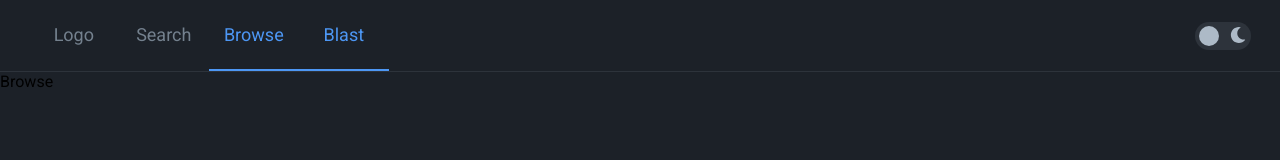
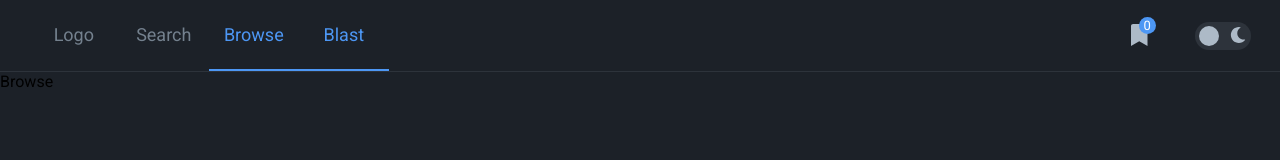
Before and after one commit to kmkvc3/bachelor, a Next.js app: page /browse in a window 1280 px wide. Shown: the top 160 px of the page. Built offline with nearby package versions, Linux system fonts and the light colour scheme.

Commit message:
Some adjustments

```diff
--- a/BookmarksHandler.ts
+++ b/BookmarksHandler.ts
@@ -10,8 +10,10 @@ class BookmarksHandler {
   private saveAccessions(): void {
     localStorage.setItem("accessions", JSON.stringify(this.accessions));
   }
-  public setAccessions(payload: Array<Bookmark>) {
-    this.accessions = JSON.parse(localStorage.getItem("accessions"));
+  public setAccessions() {
+    const localAcessions = JSON.parse(localStorage.getItem("accessions"));
+    localAcessions ? this.accessions = localAcessions : this.accessions = []
+
   }
   public getAccessions(): Array<Bookmark> {
     return this.accessions;
--- a/components/Bookmarks.tsx
+++ b/components/Bookmarks.tsx
@@ -23,7 +23,6 @@ export default function Bookmarks() {
     if(storedBookmarks) {
       setBookmarks(storedBookmarks);
     }
-    BookmarksHandler.setAccessions(storedBookmarks);
   }, []);
 
   return (
--- a/components/BookmarksIcon.module.css
+++ b/components/BookmarksIcon.module.css
@@ -1,9 +1,23 @@
 .wrapper {
     margin-right: 3rem;
+    position: relative;
 }
 .wrapper svg {
     height: 100%;
-    font-size: 20px;
+    font-size: 22px;
     color: var(--primary-text);
     cursor: pointer;
 }
+.count {
+    position: absolute;
+    top: -7px;
+    left: 8px;
+    background-color: var(--main-blue);
+    border-radius: 50%;
+    height: 17px;
+    width: 17px;
+    color: white;
+    font-size: 13px;
+    text-align: center;
+    line-height: 17px;
+}
--- a/components/BookmarksIcon.tsx
+++ b/components/BookmarksIcon.tsx
@@ -17,14 +17,23 @@ export default function Bookmarks() {
 
   function updateBookmarks() {
     const storedBookmarks = getBookmarksFromStorage();
-    setBookmarks(storedBookmarks);
+    if(storedBookmarks) {
+      setBookmarks(storedBookmarks);
+    } else {
+      setBookmarks([])
+    }
   }
 
   useEffect(() => {
+    BookmarksHandler.setAccessions();
     const storedBookmarks = getBookmarksFromStorage();
-    setBookmarks(storedBookmarks);
-    BookmarksHandler.setAccessions(storedBookmarks);
+    if(storedBookmarks) {
+      setBookmarks(storedBookmarks);
+    } else {
+      setBookmarks([])
+    }
     EventBus.on("add-bookmark", updateBookmarks);
+    EventBus.on("remove-bookmark", updateBookmarks)
   }, []);
 
   return (
@@ -36,6 +45,7 @@ export default function Bookmarks() {
         className={styles.wrapper}
       >
         <FontAwesomeIcon icon={faBookmark} />
+        <div className={styles.count}>{bookmarks.length}</div>
       </div>
       {open ? (
         <Modal title="Bookmarks" opened={open} setClose={setOpen}>
--- a/components/Modal.module.css
+++ b/components/Modal.module.css
@@ -9,13 +9,33 @@
   height: 100vh;
   z-index: 10000;
 }
+@keyframes backgroundEntry {
+  from {
+    opacity: 0;
+  }
+  to {
+    opacity: 0.4;
+  }
+}
+@keyframes modalEntry {
+  from {
+    opacity: 0.3;
+    transform: translateY(60px);
+  }
+  to {
+    opacity: 1;
+    transform: translateY(0px);
+  }
+}
 .modal {
   position: absolute;
   max-width: 860px;
   min-height: 440px;
+  padding-bottom: 1rem;
   z-index: 100;
   border-radius: var(--buttons-border-radius);
   background-color: var(--background-color);
+  animation: modalEntry .3s;
 }
 .header {
   height: 50px;
@@ -32,6 +52,7 @@
   height: 100%;
   background-color: black;
   opacity: 0.4;
+  animation: backgroundEntry .3s;
 }
 .close {
   font-size: 1.4rem;
--- a/components/NoBookmarks.tsx
+++ b/components/NoBookmarks.tsx
@@ -4,14 +4,13 @@ export default function NoBookmarks() {
     return (
         <div className={styles.wrapper}>
             <div className={styles.desc}>
-        Currently you have no bookmarks. To create bookmark, follow steps below
+                Currently you have no bookmarks. To create bookmark, follow
+                steps below or{" "}
+                <strong className={styles.sample}> run sample query</strong>
             </div>
             <div className={styles.step}>
                 <div className={styles.circle}>1</div>
-        <div>
-          Go to search section or
-          <strong className={styles.sample}> run sample query</strong>
-        </div>
+                <div> Go to search section </div>
             </div>
             <div className={styles.line}></div>
             <div className={styles.step}>
@@ -21,7 +20,7 @@ export default function NoBookmarks() {
             <div className={styles.line}></div>
             <div className={styles.step}>
                 <div className={styles.circle}>3</div>
-        <div>Save it for later by clicking on bookmarks icon</div>
+                <div>Save it for later by clicking on bookmark icon</div>
             </div>
         </div>
     );
--- a/package.json
+++ b/package.json
@@ -8,6 +8,7 @@
     "start": "next start"
   },
   "dependencies": {
+    "@fortawesome/fontawesome-svg-core": "^1.2.36",
     "@fortawesome/free-regular-svg-icons": "^5.15.4",
     "@fortawesome/free-solid-svg-icons": "^5.15.4",
     "@fortawesome/react-fontawesome": "^0.1.16",
```
Also changed, not shown: 1 other file (tests, documents, lock files or other folders). Lines whose indentation alone changed are shown as unchanged.
